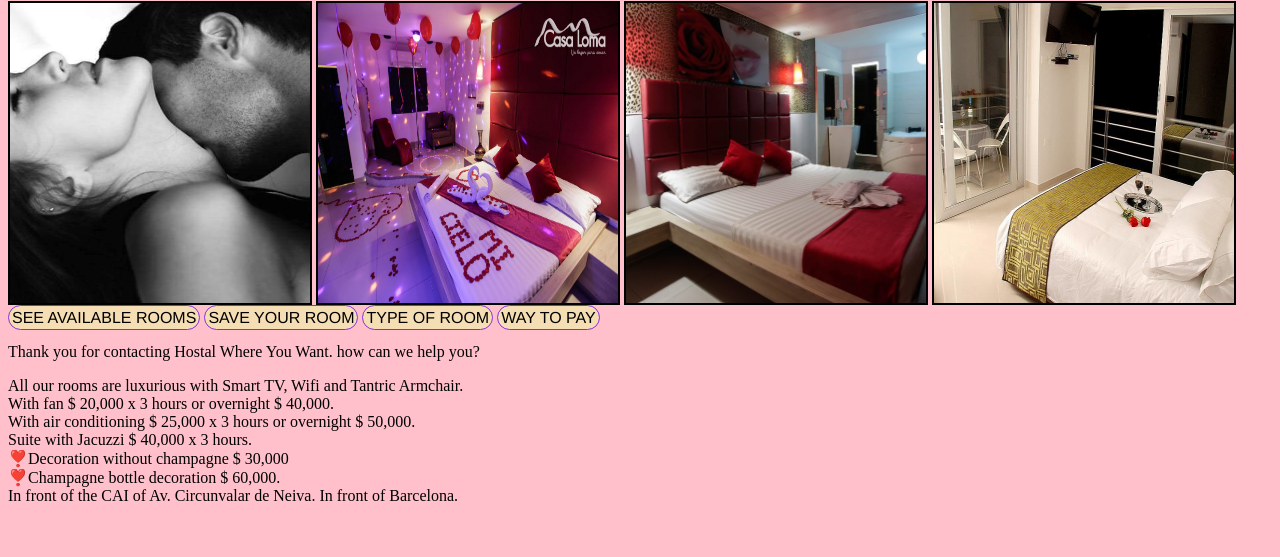
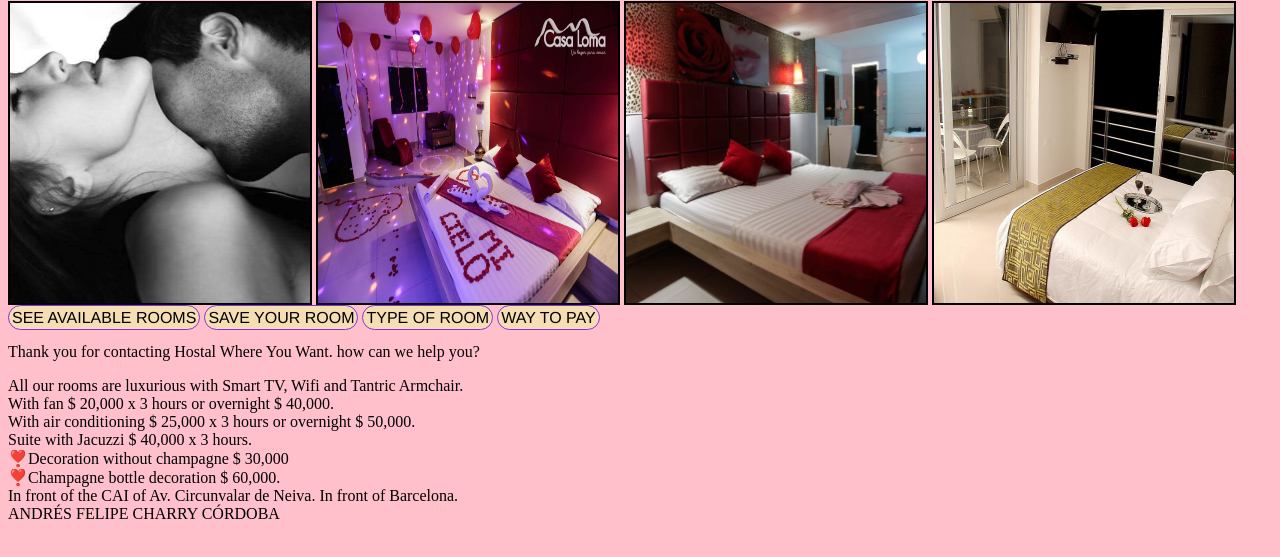
Before and after one commit to 24charry/ProyectoWebCharry, a plain HTML site: page index.html in a window 1280 px wide. Shown: the part 79-636 px from the top of the page. Drawn offline with Linux system fonts and the light colour scheme.

Commit message:
He agregado mi nombre a mi nuevo commit

```diff
--- a/index.html
+++ b/index.html
@@ -47,6 +47,8 @@ Thank you for contacting Hostal Where You Want. how can we help you?
 
 <div> In front of the CAI of Av. Circunvalar de Neiva. In front of Barcelona. </div>
 
+<div> ANDRÉS FELIPE CHARRY CÓRDOBA </div>
+
  </p>
 
 
```
